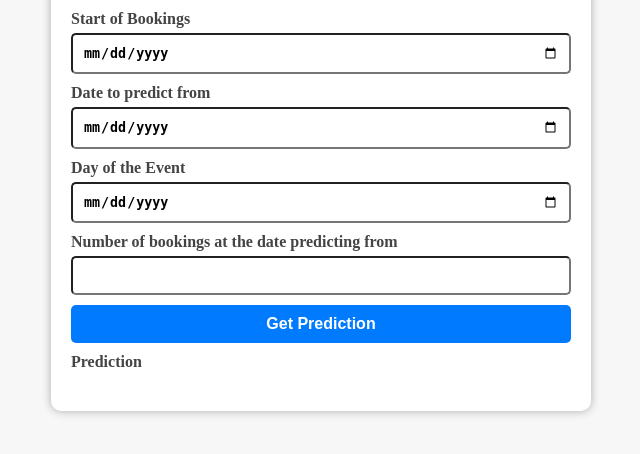
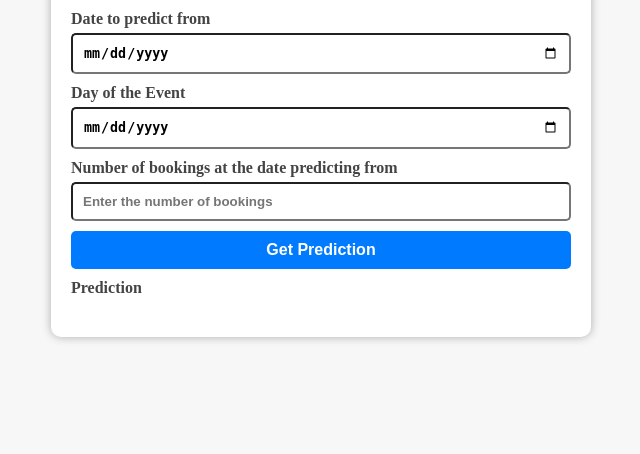
Before and after one commit to Smithster/Collaborative-Application-Development, a Flask app: page / in a window 1280 px wide. Shown: the part 172-626 px from the top of the page, without its empty margins (319-959 px from the left). Run offline with Flask 3, Linux system fonts and the light colour scheme; data that the repository does not hold is empty; parts of the project's set-up code (start-up, migrations or seed data) failed here and were passed over.

Commit message:
Minor visual changes
removed unused start of bookings input

comments added in app file

```diff
--- a/app.py
+++ b/app.py
@@ -4,29 +4,32 @@ import json
 from matplotlib.backends.backend_agg import FigureCanvasAgg
 from matplotlib import pyplot as plt
 import data.analysis as analysis
-# import data.typePrediction as typePrediction
 import pandas as pd
 
 app = Flask(__name__)
 
 
+# Converts png image into bytes
 def convertFigure(graph):
     output = io.BytesIO()
     FigureCanvasAgg(graph).print_png(output)
     return Response(output.getvalue(), 'image/png')
 
 
+# Converts user inputs into data types more usable by the analysis file
 def formatConstraints(data):
     try:
         data['StartDate'] = pd.to_datetime(data['StartDate'])
         data['FromDate'] = pd.to_datetime(data['FromDate'])
-        data['StartBookings'] = pd.to_datetime(data['StartDate'])
         data['GroupSize'] == int(data['GroupSize'])
     except:
+        # this shoudn't occur thanks to input checking from JS file, but you never know
         print("Invalid Data Type")
+        return
     return data
 
 
+# Routing for the flask
 @app.route('/')
 def index():
     return render_template('graph.html')
@@ -40,6 +43,8 @@ def getPrediction(data):
     return convertFigure(fig)
 
 
+# Allows the analysis file to return the event types that exist in the data
+# for the user input
 @app.route('/getEventTypes')
 def getEventTypes():
     eventTypes = analysis.getEventTypes()
--- a/static/graphFunctions.js
+++ b/static/graphFunctions.js
@@ -11,9 +11,9 @@ const removeWarning = () => {
 const checkError = () => {
   FromDate = document.getElementById('FromDate').value
   StartDate = document.getElementById('StartDate').value
-  StartBookings = document.getElementById('StartBookings').value
+  // StartBookings = document.getElementById('StartBookings').value
 
-  if (!(StartBookings < StartDate && FromDate < StartDate && FromDate >= StartBookings)){
+  if (!(FromDate < StartDate)){
     return true
   }
 
@@ -43,7 +43,7 @@ const test = () => {
   EventName = document.getElementById('EventName').value
   GroupSize = document.getElementById('GroupSize').value
   StartDate = document.getElementById('StartDate').value
-  StartBookings = document.getElementById('StartBookings').value
+  // StartBookings = document.getElementById('StartBookings').value
   FromDate = document.getElementById('FromDate').value
   eventType = document.getElementById('EventType').value
 
@@ -53,7 +53,7 @@ const test = () => {
     'EventName' : EventName,
     'GroupSize' : GroupSize,
     'StartDate' : StartDate,
-    'StartBookings' : StartBookings,
+    // 'StartBookings' : StartBookings,
     'FromDate' : FromDate,
     'EventType' : eventType
   }
--- a/templates/graph.html
+++ b/templates/graph.html
@@ -16,8 +16,8 @@
     <select class="constraintSelect" id="EventType">
     </select>
 
-    <label class="constraintLab">Start of Bookings</label>
-    <input type="date" class="constraintIn" id="StartBookings">
+    <!-- <label class="constraintLab">Start of Bookings</label>
+    <input type="date" class="constraintIn" id="StartBookings"> -->
 
     <label class="constraintLab">Date to predict from</label>
     <input type="date" class="constraintIn" id="FromDate">
@@ -26,7 +26,7 @@
     <input type="date" class="constraintIn" id="StartDate">
 
     <label class="constraintLab">Number of bookings at the date predicting from</label>
-    <input type="text" class="constraintIn" id="GroupSize">
+    <input type="text" class="constraintIn" id="GroupSize" placeholder="Enter the number of bookings">
 
     <div id="warnDiv"></div>
 
```
